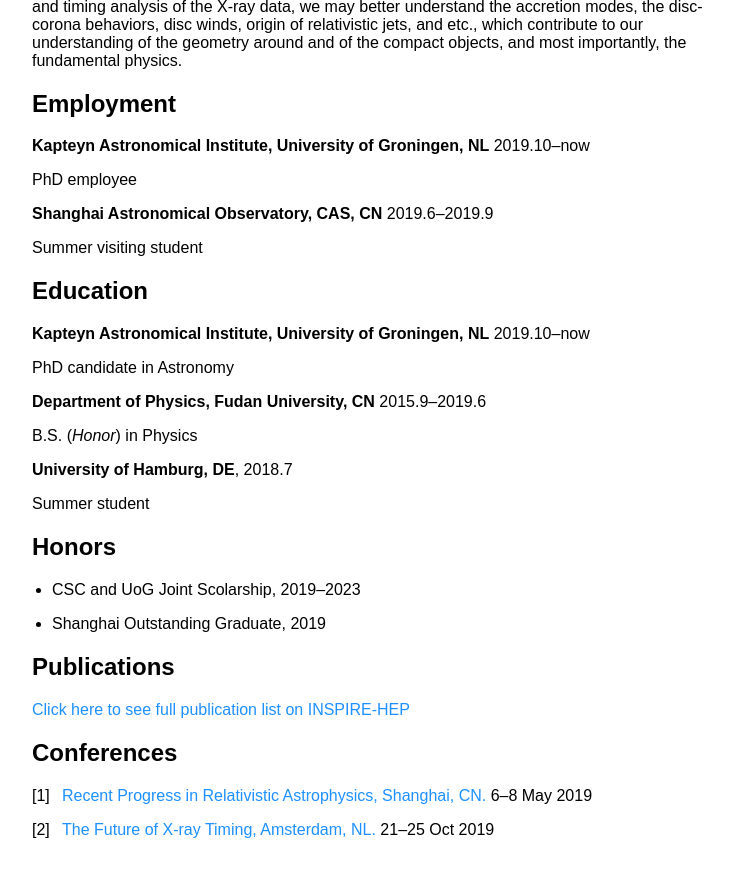
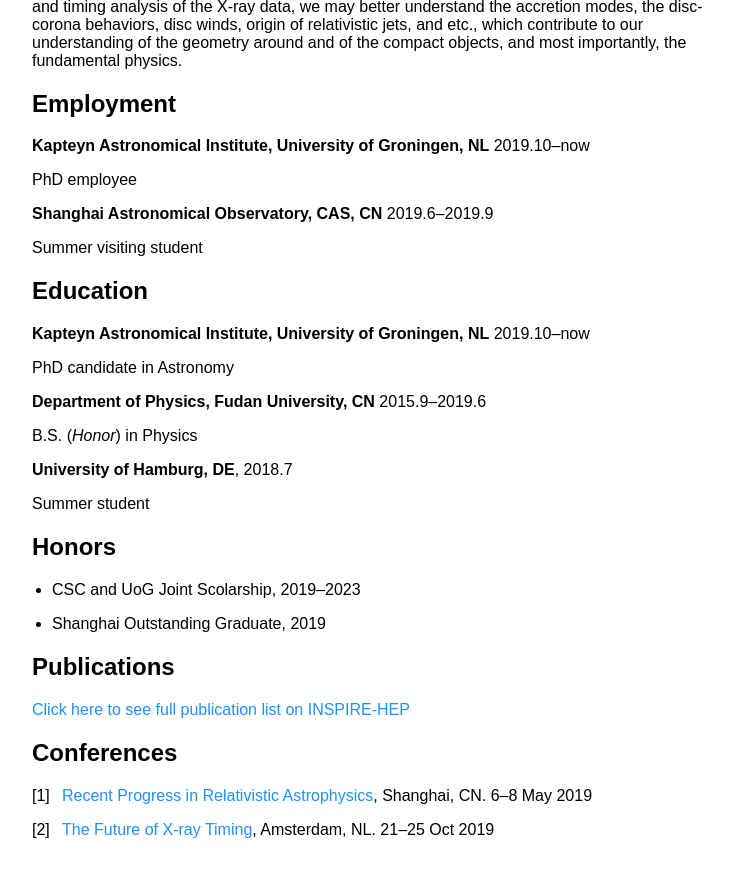
Before and after one commit to lzzyx96txdy/lzzyx96txdy.github.io, a Jekyll site: the page built from index.md, in a window 1280 px wide, cut to the strip 372-1245 px from the top of the page. Shown: the whole strip, without its empty margins (258-991 px from the left). Built offline with Jekyll 4.4.1, drawn with Linux system fonts in a browser that asks for light colours; our own code applies the rules of GitHub Pages for plain Markdown files.

```diff
--- a/index.md
+++ b/index.md
@@ -52,9 +52,9 @@ Summer student
 
 ## Conferences
 
-1. [Recent Progress in Relativistic Astrophysics, Shanghai, CN.](https://www.tat.physik.uni-tuebingen.de/blackholes2019/Home.html) 6--8 May 2019
+1. [Recent Progress in Relativistic Astrophysics](https://www.tat.physik.uni-tuebingen.de/blackholes2019/Home.html), Shanghai, CN. 6--8 May 2019
 
-2. [The Future of X-ray Timing, Amsterdam, NL.](https://api.uva.nl/conferences-2019/the-future-of-x-ray-timing/the-future-of-x-ray-timing.html?cb) 21--25 Oct 2019
+2. [The Future of X-ray Timing](https://api.uva.nl/conferences-2019/the-future-of-x-ray-timing/the-future-of-x-ray-timing.html?cb), Amsterdam, NL. 21--25 Oct 2019
 
 <!-- ## Patents
 
```
